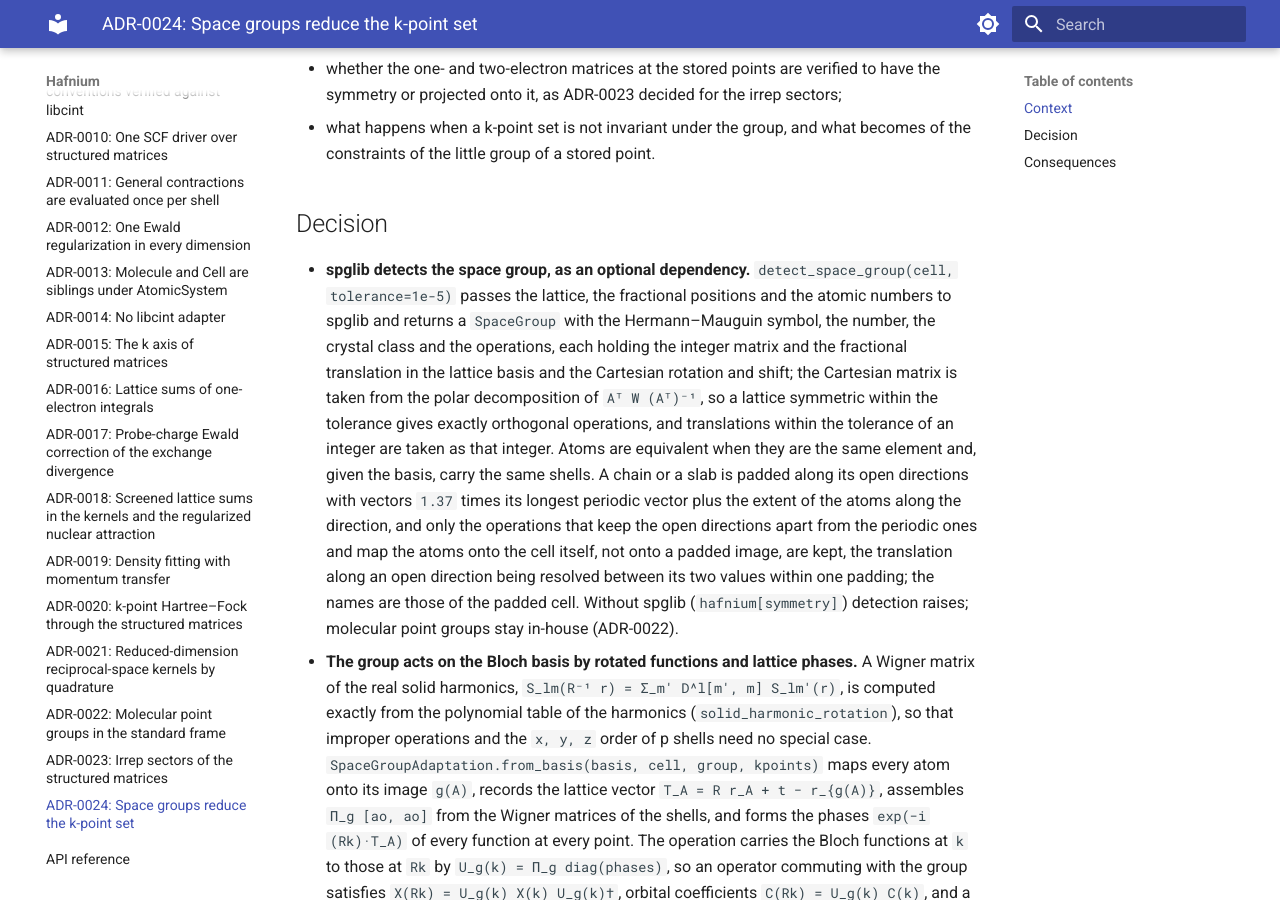
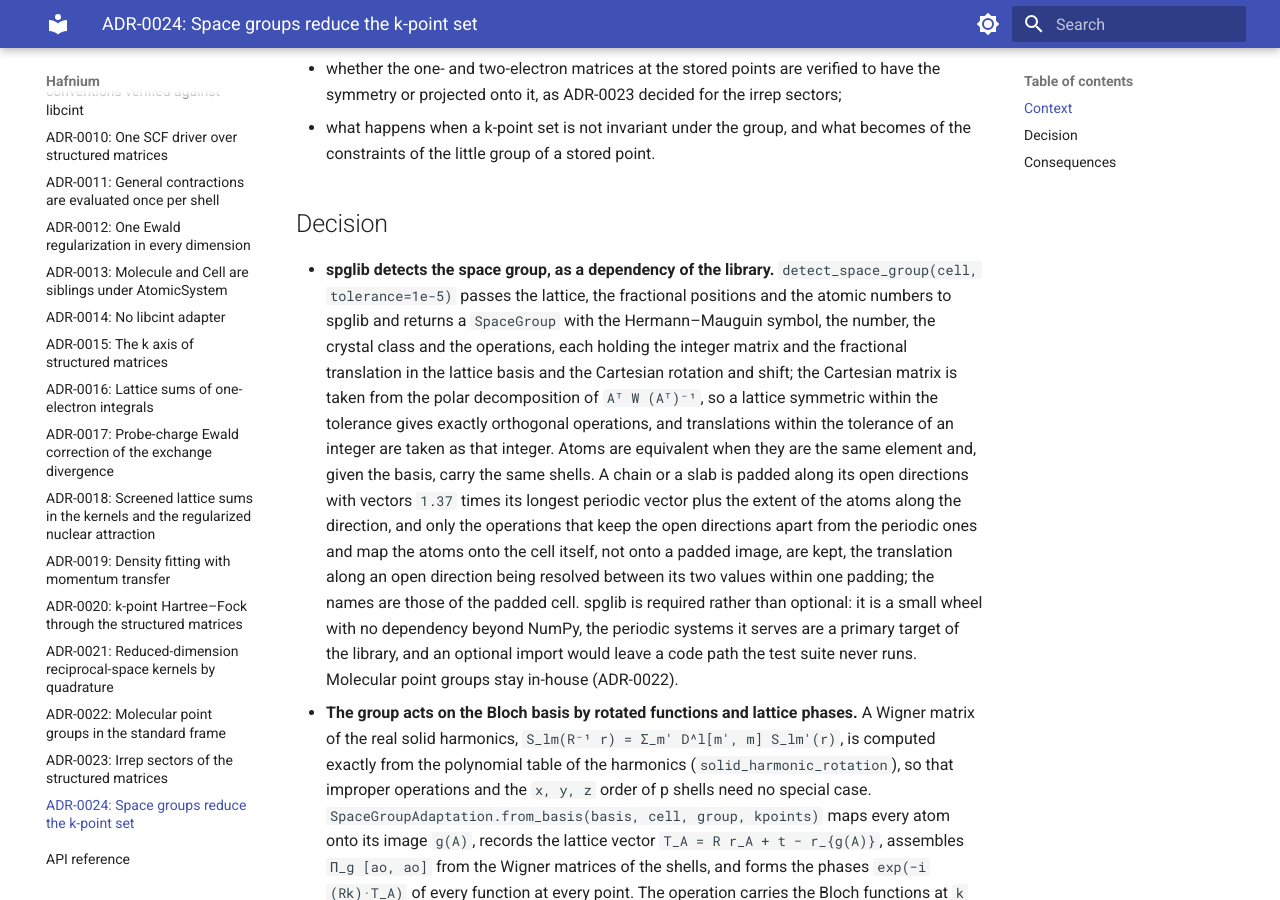
Before and after one commit to maxnus/hafnium, an MkDocs documentation site: the page built from docs/adr/0024-space-groups-reduce-the-k-point-set.md, in a window 1280 px wide and 900 px high, scrolled down 613 px. Built offline with MkDocs 1.6.1 and Material for MkDocs 9.7.7, drawn with Linux system fonts in a browser that asks for light colours.

Commit message:
build: require spglib instead of offering it as an extra
A small NumPy-only wheel serving a primary target of the library, and an
optional import would leave a code path the tests never run; ADR-0024,
the changelog and the plan record the decision.

Co-Authored-By: Claude Fable 5.1 <noreply@anthropic.com>

```diff
--- a/docs/adr/0024-space-groups-reduce-the-k-point-set.md
+++ b/docs/adr/0024-space-groups-reduce-the-k-point-set.md
@@ -30,7 +30,7 @@ detection to spglib if confirmed. Open were:
 
 ## Decision
 
-- **spglib detects the space group, as an optional dependency.**
+- **spglib detects the space group, as a dependency of the library.**
   `detect_space_group(cell, tolerance=1e-5)` passes the lattice, the
   fractional positions and the atomic numbers to spglib and returns a
   `SpaceGroup` with the Hermann–Mauguin symbol, the number, the crystal
@@ -48,8 +48,11 @@ detection to spglib if confirmed. Open were:
   onto the cell itself, not onto a padded image, are kept, the
   translation along an open direction being resolved between its two
   values within one padding; the names are those of the padded cell.
-  Without spglib (`hafnium[symmetry]`) detection raises; molecular point
-  groups stay in-house (ADR-0022).
+  spglib is required rather than optional: it is a small wheel with no
+  dependency beyond NumPy, the periodic systems it serves are a primary
+  target of the library, and an optional import would leave a code path
+  the test suite never runs. Molecular point groups stay in-house
+  (ADR-0022).
 - **The group acts on the Bloch basis by rotated functions and lattice
   phases.** A Wigner matrix of the real solid harmonics,
   `S_lm(R⁻¹ r) = Σ_m' D^l[m', m] S_lm'(r)`, is computed exactly from the
--- a/pyproject.toml
+++ b/pyproject.toml
@@ -26,11 +26,11 @@ dependencies = [
   "numpy>=2.0",
   "array-api-compat>=1.9",
   "platformdirs>=4",
+  "spglib>=2.5",
 ]
 
 [project.optional-dependencies]
 jax = ["jax>=0.4.31"]
-symmetry = ["spglib>=2.5"]
 cuda = ["cupy-cuda12x>=13"]
 
 [dependency-groups]
@@ -42,7 +42,6 @@ dev = [
   "pyright>=1.1.400",
   "pre-commit>=4",
   "mpmath>=1.3",
-  "spglib>=2.5",
 ]
 docs = [
   "mkdocs>=1.6,<2",
```
Also changed, not shown: CHANGELOG.md (+1 -1 lines), PLAN.md (+5 -3 lines), 2 other files.
